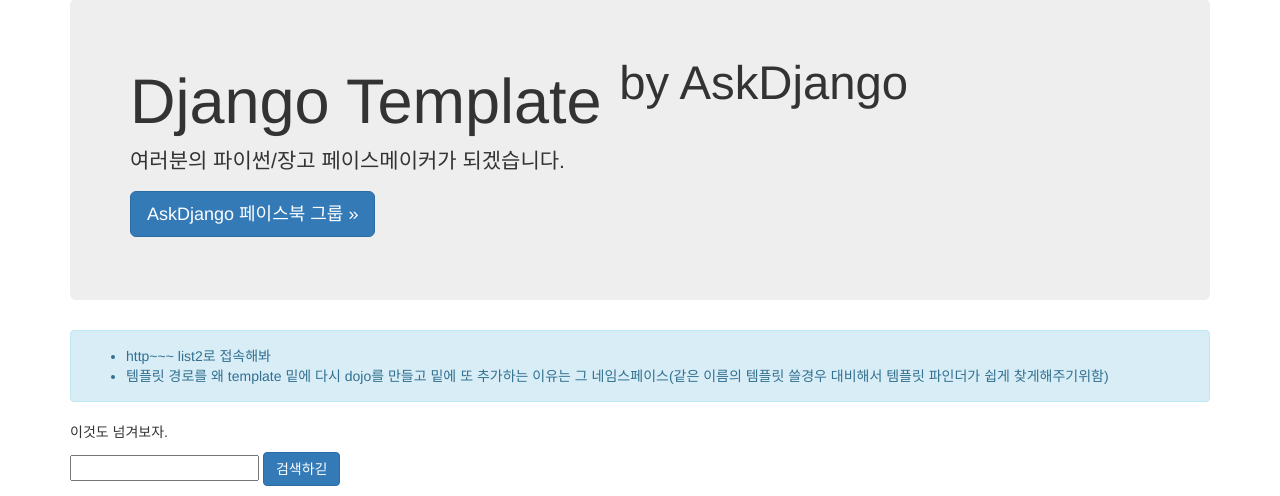
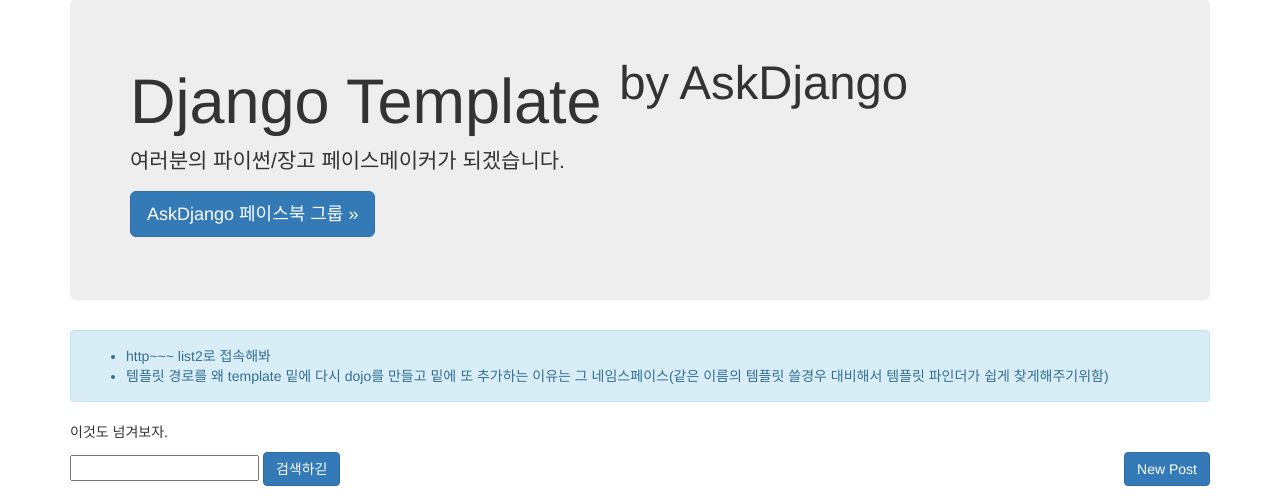
Before and after one commit to hwan0813/DjangoProject, a Django app: page /dojo/list2/ in a window 1280 px wide; the page is wider, and only the part inside the window is pictured. Shown: the part 73-569 px from the top of that part. Run offline with Django 3.2, Linux system fonts and the light colour scheme; data that the repository does not hold is empty; parts of the project's set-up code (start-up, migrations or seed data) failed here and were passed over; some libraries are stand-ins or nearby versions.

Commit message:
post_new/post_edit뷰 구현

```diff
--- a/dojo/models.py
+++ b/dojo/models.py
@@ -56,7 +56,7 @@ class Post(models.Model):
     #이걸 반드시 구현하라 . 그래야 코드의 효율성이 많이 올라감. 별 50개
     # 이렇게 하면 post = Post.objects.get(id=10)한다음 resolve_url(post)하면 바로 이게 /dojo/10/을 의미하게 됨.
     def get_absolute_url(self):
-        return reverse('dojo:post_detail', arg=[self.id])
+        return reverse('dojo:post_detail', args=[self.id])
 
 class Comment(models.Model):
     post = models.ForeignKey(Post)
--- a/dojo/templates/dojo/post_detail.html
+++ b/dojo/templates/dojo/post_detail.html
@@ -26,6 +26,7 @@
                     </ul>
             <hr/>
             <a href ="{% url "dojo:post_list2" %}" class="btn btn-primary">목록으로 돌아가기</a>
+            <a href ="{% url "dojo:post_edit" post.id %}" class="btn btn-default">수정하기</a>
         </div>
     </div>
 </div>
--- a/dojo/templates/dojo/post_list2.html
+++ b/dojo/templates/dojo/post_list2.html
@@ -25,7 +25,9 @@
                     </ul>
                     </div>
                     <p>{{name}}</p>
+                    <a href="{% url "dojo:post_new" %}" class ="btn btn-primary pull-right">New Post</a>
                     <p>
+
                     <form action = "" method = "get">
                         <input type='text' name="q" value = "{{ q }}"/>
                         <!--맨처음 {{q}}안먹혔던이유 : views.py에서 렌더에서 'q':q 를 안해줬으니까 당연. -->
--- a/dojo/urls.py
+++ b/dojo/urls.py
@@ -28,4 +28,8 @@ urlpatterns = [
     #url(r'^cbv/excel/$',views_cbv.excel_download),
     url(r'^(?P<id>\d+)/$', views.post_detail, name = 'post_detail'),
     # url 막바꿔도 이제 url reverse때매 알아서 하이퍼링크바뀐주소가 잘 찾아서감.
+    url(r'^new/$', views.post_new, name ='post_new'),
+    url(r'^(?P<id>\d+)/edit$', views.post_edit, name = 'post_edit'),
+
+
 ]
--- a/dojo/views.py
+++ b/dojo/views.py
@@ -2,8 +2,9 @@
 import os
 from django.http import Http404
 from django.http import HttpResponse, JsonResponse
-from django.shortcuts import render ,get_object_or_404
+from django.shortcuts import redirect ,render ,get_object_or_404
 from .models import Post
+from .forms import PostForm
 
 
 def mysum2(request,numbers):
@@ -33,6 +34,34 @@ def post_list1(request):
     <p> 실습중 <p>
     '''.format(name = name)
     )
+
+def post_new(request):
+    if request.method =='POST':
+        form = PostForm(request.POST, request.FILES)
+        if form.is_valid():
+            post = form.save()
+            return redirect(post)
+    else:
+        form = PostForm()
+    return render(request, 'dojo/post_form.html', {
+            'form':form,
+        })
+
+#수정하기 추가
+def post_edit(request, id):
+    post = get_object_or_404(Post, id=id)
+
+    if request.method =='POST':
+        form = PostForm(request.POST, request.FILES, instance = post)
+        if form.is_valid():
+            post = form.save()
+            return redirect(post)
+    else:
+        form = PostForm(instance=post)
+    return render(request, 'dojo/post_form.html', {
+            'form':form,
+        })
+
 # 메인화면. 데이터베이스에서 가져와서 보여주는것 추가.
 # pylint: disable=E1101
 def post_list2(request):
```
Also changed, not shown: dojo/forms.py (added, +8 -0 lines), dojo/templates/dojo/post_form.html (added, +10 -0 lines).
